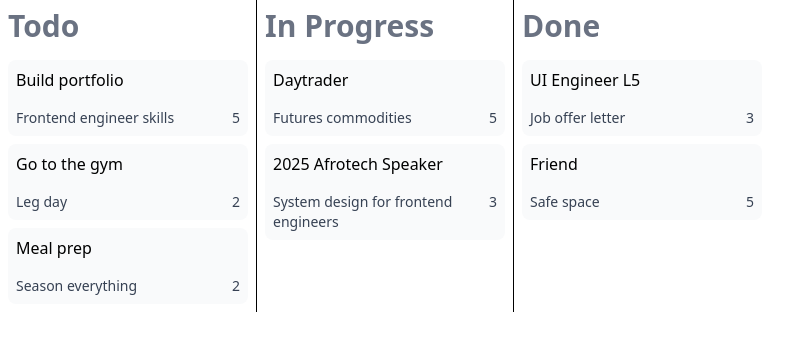
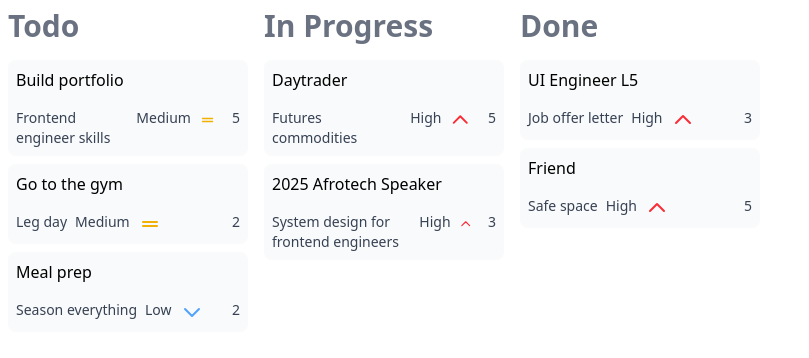
Before and after one commit to daphnee-jeune/kanban, a React (Vite) app: page / in a window 1280 px wide. Shown: the top 358 px of the page, without its empty margins (0-809 px from the left). Built offline with nearby package versions, Linux system fonts and the light colour scheme.

Commit message:
work on priority logic

```diff
--- a/src/App.tsx
+++ b/src/App.tsx
@@ -11,7 +11,7 @@
     };
   });
   return (
-    <div className="flex divide-x">
+    <div className="flex">
       {columns.map((column) => (
         <div>
           <h2 className="text-3xl p-2 capitalize font-bold text-gray-500">{column.status}</h2>
--- a/src/components/TaskCard.tsx
+++ b/src/components/TaskCard.tsx
@@ -1,11 +1,83 @@
 import { Task } from "../utils/data-tasks";
 
-const TaskCard = ({ task: { title, id, points } }: {task: Task}) => {
+const lowPriorityIcon = (
+  <svg
+    xmlns="http://www.w3.org/2000/svg"
+    className="h-6 w-6 text-blue-400"
+    fill="none"
+    viewBox="0 0 24 24"
+    stroke="currentColor"
+  >
+    <path
+      strokeLinecap="round"
+      strokeLinejoin="round"
+      strokeWidth={2}
+      d="M5 9l7 7 7-7"
+    />
+  </svg>
+);
+const mediumPriorityIcon = (
+  <svg
+    xmlns="http://www.w3.org/2000/svg"
+    className="h-6 w-6 text-yellow-500"
+    fill="none"
+    viewBox="0 0 24 24"
+    stroke="currentColor"
+  >
+    <path
+      strokeLinecap="round"
+      strokeLinejoin="round"
+      strokeWidth={2}
+      d="M5 10h14"
+    />
+    <path
+      strokeLinecap="round"
+      strokeLinejoin="round"
+      strokeWidth={2}
+      d="M5 14h14"
+    />
+  </svg>
+);
+
+const highPriorityIcon = (
+  <svg
+    xmlns="http://www.w3.org/2000/svg"
+    className="h-6 w-6 text-red-500"
+    fill="none"
+    viewBox="0 0 24 24"
+    stroke="currentColor"
+  >
+    <path
+      strokeLinecap="round"
+      strokeLinejoin="round"
+      strokeWidth={2}
+      d="M5 15l7-7 7 7"
+    />
+  </svg>
+);
+
+const TaskCard = ({
+  task: { title, id, points, status, priority },
+}: {
+  task: Task;
+}) => {
+  const prioritySymbol =
+    priority === "High" ? (
+      highPriorityIcon
+    ) : priority === "Low" ? (
+      lowPriorityIcon
+    ) : (
+      mediumPriorityIcon
+    );
   return (
     <div className="text-xl rounded-lg px-2 m-2 bg-gray-50 w-60">
       <div className="text-base font-base py-2">{title}</div>
       <div className="flex py-2 gap-4 justify-between text-gray-700 text-sm">
-        <div>{id}</div>
+        <div className="flex gap-2">
+          <div>{id}</div>
+          <div>{priority}</div>
+          {prioritySymbol}
+        </div>
         <div>{points}</div>
       </div>
     </div>
--- a/src/utils/data-tasks.ts
+++ b/src/utils/data-tasks.ts
@@ -2,51 +2,62 @@
   title: string;
   id: string;
   status: Status;
+  priority: Priority;
   points?: number;
 };
-export type Status = "Todo" | "In progress" | "Done"
+export type Status = "Todo" | "In progress" | "Done";
+export type Priority = "Low" | "Medium" | "High";
 export const statuses: Status[] = ["Todo", "In progress", "Done"];
+export const priorities: Priority[] = ["Low", "Medium", "High"];
+
 export const tasks: Task[] = [
   {
     title: "UI Engineer L5",
     id: "Job offer letter",
     status: "Done",
+    priority: 'High',
     points: 3,
   },
   {
     title: "Daytrader",
     id: "Futures commodities",
     status: "In progress",
+    priority: 'High',
     points: 5,
   },
   {
     title: "Friend",
     id: "Safe space",
     status: "Done",
+    priority: 'High',
     points: 5,
   },
   {
     title: "2025 Afrotech Speaker",
     id: "System design for frontend engineers",
     status: "In progress",
+    priority: 'High',
     points: 3,
   },
   {
     title: "Build portfolio",
     id: "Frontend engineer skills",
     status: "Todo",
+    priority: 'Medium',
     points: 5,
   },
   {
    title: "Go to the gym",
    id: "Leg day",
    status: "Todo",
+   priority: 'Medium',
    points: 2,
  },
  {
   title: "Meal prep",
   id: "Season everything",
   status: "Todo",
+  priority: 'Low',
   points: 2,
 },
 ];
```
